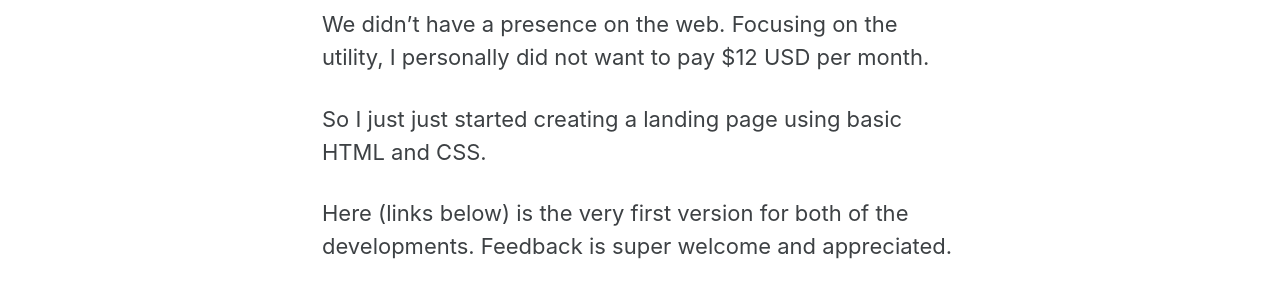
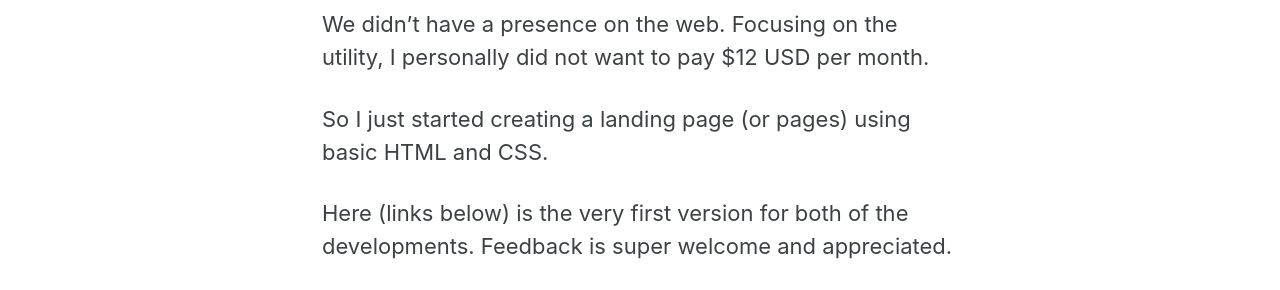
Before and after one commit to stellardreams/stellardreams.github.io, a Jekyll site: the page built from _posts/2021-04-28-Awake-Group-of-Companies-and-Our-Landing-Pages.md, in a window 1280 px wide. Shown: the part 350-640 px from the top of the page. Built offline with Jekyll 4.4.1, drawn with Linux system fonts in a browser that asks for light colours; cached includes are drawn as plain includes.

Commit message:
Update 2021-04-28-Awake-Group-of-Companies-and-Our-Landing-Pages.md

```diff
--- a/_posts/2021-04-28-Awake-Group-of-Companies-and-Our-Landing-Pages.md
+++ b/_posts/2021-04-28-Awake-Group-of-Companies-and-Our-Landing-Pages.md
@@ -4,7 +4,7 @@ How are you doing today?
 
 We didn't have a presence on the web. Focusing on the utility, I personally did not want to pay $12 USD per month.
 
-So I just just started creating a landing page using basic HTML and CSS.
+So I just started creating a landing page (or pages) using basic HTML and CSS.
 
 Here (links below) is the very first version for both of the developments. Feedback is super welcome and appreciated.
 
```
